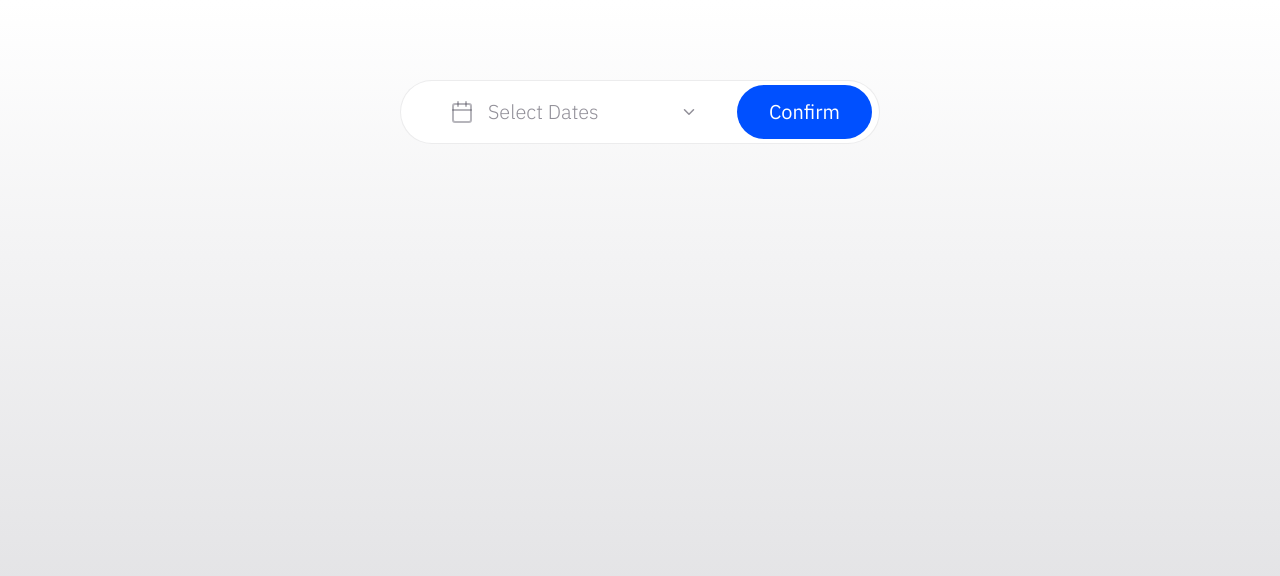
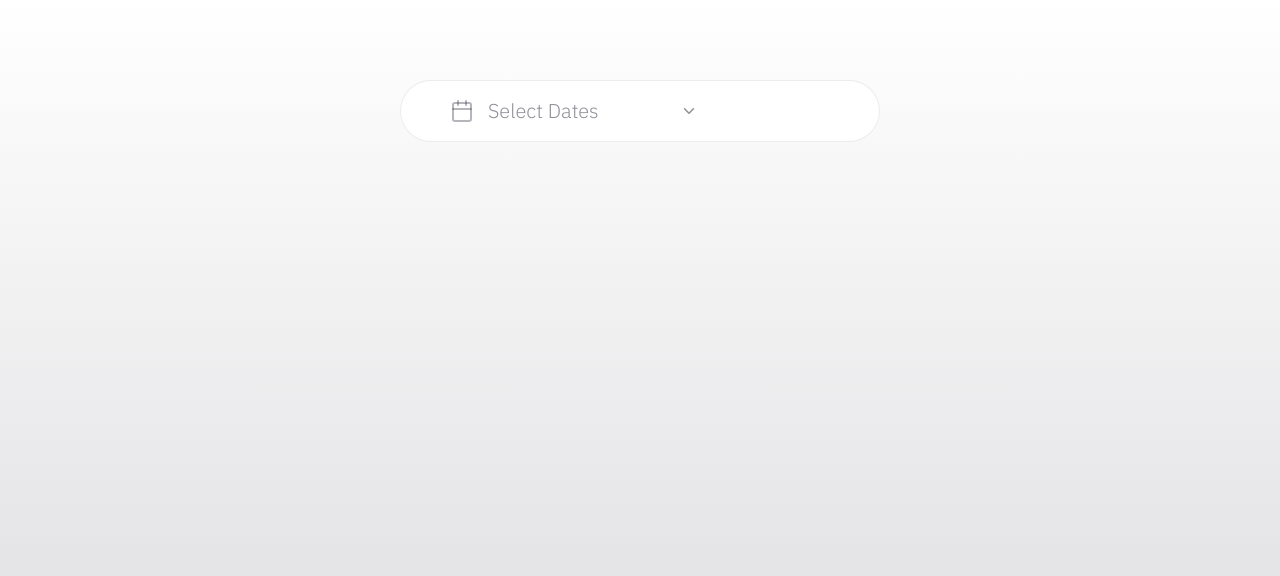
Before and after one commit to vjeran-zivkovic007/date-range-calendar, a Next.js app: page / in a window 1280 px wide. Shown: the top 576 px of the page. Built offline with nearby package versions, Linux system fonts and the light colour scheme.

Commit message:
Allow input to accept button as a prop

```diff
--- a/app/ui/calendar/calendar.tsx
+++ b/app/ui/calendar/calendar.tsx
@@ -15,6 +15,7 @@ import { Footer } from "./components/footer";
 import { Input } from "./components/input";
 import { useState } from "react";
 import { ModalClose } from "./components/modal-close";
+import { ConfirmButton } from "./components/confirm-button";
 
 type VariantType = "popup" | "modal";
 
@@ -37,7 +38,10 @@ export function Calendar({ variant }: CalendarProps) {
     return (
       <Popover.Root>
         <Popover.Trigger asChild>
-          <Input dateRange={selected} />
+          <Input
+            dateRange={selected}
+            renderButton={<ConfirmButton className="absolute right-2" />}
+          />
         </Popover.Trigger>
         <Popover.Portal>
           <Popover.Content
@@ -64,6 +68,9 @@ export function Calendar({ variant }: CalendarProps) {
               Choose Period of Stay
             </Dialog.Title>
             {renderDayPicker()}
+            <div className="flex justify-end pt-4">
+              <ConfirmButton />
+            </div>
             <Dialog.Close asChild>
               <ModalClose />
             </Dialog.Close>
--- /dev/null
+++ b/app/ui/calendar/components/confirm-button.tsx
@@ -0,0 +1,13 @@
+export const ConfirmButton = ({
+    className,
+  ...props
+}: React.HTMLAttributes<HTMLButtonElement>) => {
+  return (
+    <button
+      className={`py-3 px-8 bg-primary-100 hover:bg-primary-80 disabled:bg-gray-20 rounded-[64px] text-white-100 text-xl ${className}`}
+      {...props}
+    >
+      Confirm
+    </button>
+  );
+};
--- a/app/ui/calendar/components/input.tsx
+++ b/app/ui/calendar/components/input.tsx
@@ -1,6 +1,7 @@
 import { ibmPlexSans } from "@/app/lib/fonts";
 import { DateRange } from "react-day-picker";
 import { formatDateRange } from "../utils/utils";
+import type { ReactNode } from "react";
 
 const backgroundImageCalendar = `url('/calendar.svg')`;
 const backgroundImageChevron = `url('/chevron-down.svg')`;
@@ -13,40 +14,33 @@ const backgroundImageStyles = {
 
 interface InputPropsType extends React.HTMLAttributes<HTMLInputElement> {
   dateRange: DateRange | undefined;
+  renderButton?: ReactNode;
 }
 
-export const Input = ({ dateRange, ...props }: InputPropsType) => {
+export const Input = ({
+  dateRange,
+  renderButton,
+  ...props
+}: InputPropsType) => {
   const formattedDate = formatDateRange(dateRange);
 
   return (
     <div className={`${ibmPlexSans.className} relative flex items-center`}>
       <div
         style={{ ...backgroundImageStyles }}
-        className="flex flex-col absolute w-full py-4 px-22 text-[20px] text-gray-60"
+        className="flex flex-col absolute w-full py-4 px-22 text-xl text-gray-60"
         {...props}
       >
         <span className="font-light">Select Dates</span>
-        <span className="font-normal text-[14px]">{formattedDate}</span>
+        <span className="font-normal text-sm">{formattedDate}</span>
       </div>
       <input
-        className="bg-white-100 w-120 text-[20px] text-gray-60 border border-gray-10 py-4 px-22 rounded-full"
+        className="bg-white-100 w-120 text-xl text-gray-60 border border-gray-10 py-4 px-22 rounded-full"
         name="input"
         type="text"
         readOnly
-        placeholder=""
       />
-      <Button />
+      {renderButton}
     </div>
   );
 };
-
-const Button = ({ ...props }: React.HTMLAttributes<HTMLButtonElement>) => {
-  return (
-    <button
-      className="absolute right-2 py-3 px-8 bg-primary-100 hover:bg-primary-80 disabled:bg-gray-20 rounded-[64px] text-white-100 text-[20px]"
-      {...props}
-    >
-      Confirm
-    </button>
-  );
-};
```
